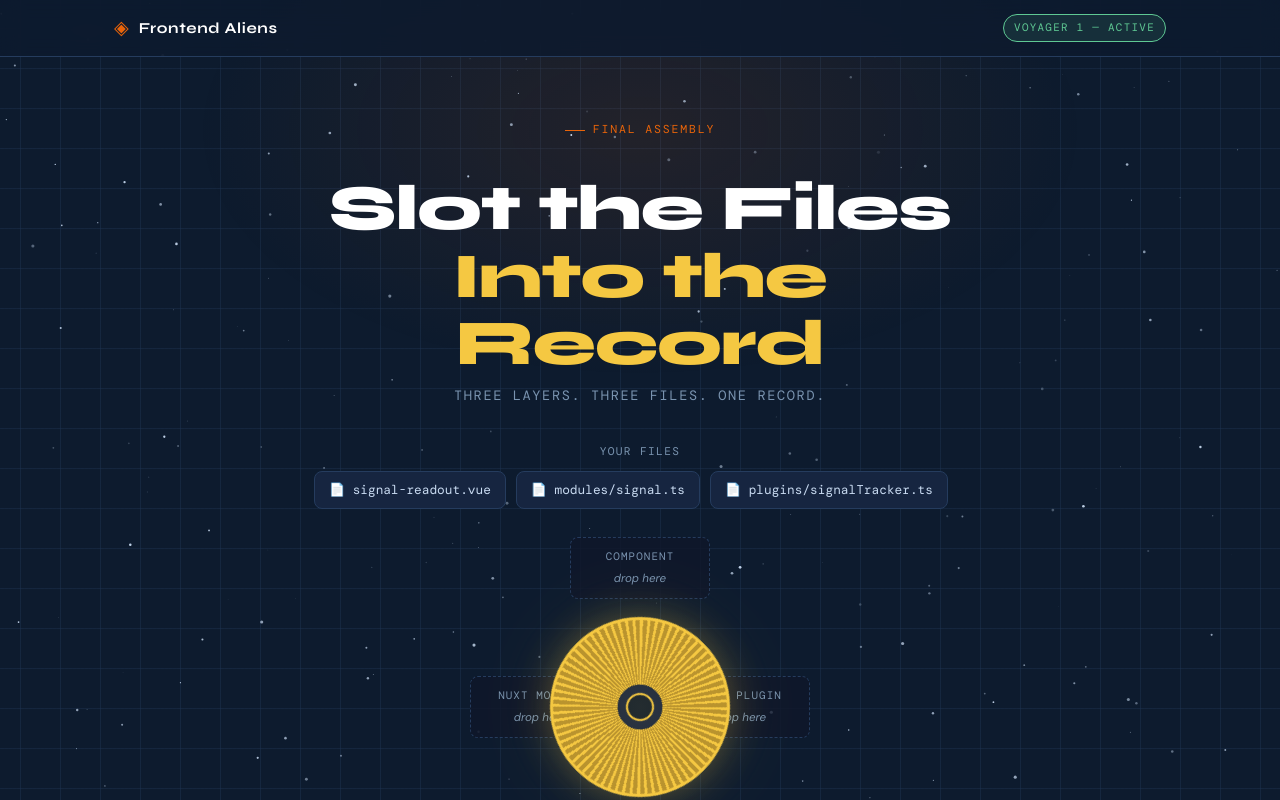
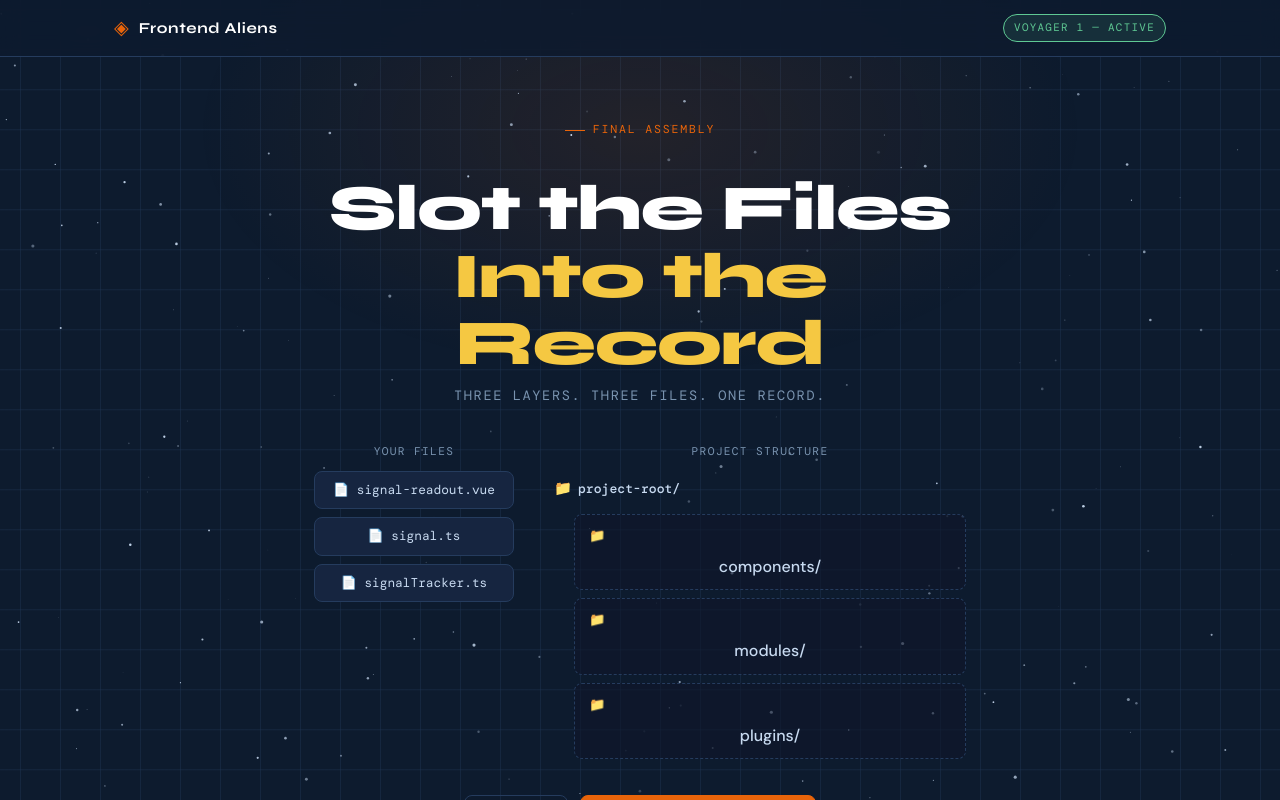
Before and after one commit to adhamelgindy/FrontendAliens, a Nuxt app: page /finale in a window 1280 px wide. Shown: the top 800 px of the page. Built offline with nearby package versions, Linux system fonts and the light colour scheme; a web font is replaced by a local one.

Commit message:
nuxt organize into folder

```diff
--- a/pages/finale.vue
+++ b/pages/finale.vue
@@ -19,10 +19,10 @@
       <!-- ── Drag puzzle ── -->
       <div class="puzzle">
 
-        <!-- File tray -->
-        <div class="puzzle__tray">
+        <!-- File tray (left) -->
+        <div class="puzzle__left">
           <div class="puzzle__tray-label font-mono">YOUR FILES</div>
-          <div class="puzzle__chips">
+          <div class="puzzle__tray">
             <div
               v-for="file in FILES"
               :key="file.id"
@@ -36,39 +36,40 @@
           </div>
         </div>
 
-        <!-- Record with drop zones -->
-        <div class="puzzle__record-area">
-          <div
-            class="puzzle__record"
-            :class="{ 'puzzle__record--solved': puzzleSolved }"
-          >
-            <div class="record" />
+        <!-- Project tree (right) -->
+        <div class="puzzle__right">
+          <div class="puzzle__tree-label font-mono">PROJECT STRUCTURE</div>
+          <div class="puzzle__tree">
+            <div class="tree-node">
+              <span class="tree-node__icon">📁</span>
+              <span class="tree-node__name">project-root/</span>
+            </div>
             <div
-              class="puzzle__record-glow"
-              :class="{ 'puzzle__record-glow--solved': puzzleSolved }"
-            />
-          </div>
-
-          <!-- Three drop zones orbiting the record -->
-          <div
-            v-for="slot in SLOTS"
-            :key="slot.id"
-            class="drop-slot"
-            :class="[
-              `drop-slot--${slot.position}`,
-              dragOver === slot.id ? 'drop-slot--over' : '',
-              slotFilled(slot.id) ? 'drop-slot--correct' : '',
-              slotWrong(slot.id) ? 'drop-slot--wrong' : '',
-            ]"
-            @dragover.prevent="dragOver = slot.id"
-            @dragleave="dragOver = null"
-            @drop="onDrop(slot.id)"
-          >
-            <span class="drop-slot__layer font-mono">{{ slot.label }}</span>
-            <span v-if="slotFilled(slot.id)" class="drop-slot__file font-mono">
-              📄 {{ getPlacedFile(slot.id)?.name }}
-            </span>
-            <span v-else class="drop-slot__empty text-muted">drop here</span>
+              v-for="folder in FOLDERS"
+              :key="folder.id"
+              class="tree-folder"
+              :class="[
+                dragOver === folder.id ? 'tree-folder--over' : '',
+                folderFilled(folder.id) ? 'tree-folder--filled' : '',
+              ]"
+              @dragover.prevent="dragOver = folder.id"
+              @dragleave="dragOver = null"
+              @drop="onDrop(folder.id)"
+            >
+              <span class="tree-folder__icon">📁</span>
+              <span class="tree-folder__name">{{ folder.name }}/</span>
+              <div v-if="getFilesInFolder(folder.id).length" class="tree-folder__contents">
+                <div
+                  v-for="file in getFilesInFolder(folder.id)"
+                  :key="file.id"
+                  class="tree-file"
+                  :class="{ 'tree-file--correct': folderCorrect(folder.id, file.id) }"
+                >
+                  <span class="tree-file__icon">📄</span>
+                  <span class="tree-file__name">{{ file.name }}</span>
+                </div>
+              </div>
+            </div>
           </div>
         </div>
 
@@ -76,7 +77,7 @@
 
       <!-- Puzzle error -->
       <div v-if="showPuzzleError" class="alert alert--error">
-        <span>Wrong layer — a file is in the wrong slot. Check which layer each file belongs to.</span>
+        <span>Wrong folder — a file is in the wrong directory. Check which folder each file belongs to.</span>
       </div>
 
       <!-- Puzzle submit -->
@@ -277,72 +278,72 @@ const videoPlaying = ref(false)
 interface PuzzleFile {
   id: string
   name: string
-  answer: string   // slot id it belongs to
+  answer: string   // folder id it belongs to
 }
 
-interface PuzzleSlot {
+interface PuzzleFolder {
   id: string
-  label: string
-  position: 'top' | 'left' | 'right'
+  name: string
 }
 
 const FILES: PuzzleFile[] = [
-  { id: 'directive', name: 'signal-readout.vue',      answer: 'component' },
-  { id: 'module',    name: 'modules/signal.ts',        answer: 'module'    },
-  { id: 'plugin',    name: 'plugins/signalTracker.ts', answer: 'plugin'    },
+  { id: 'directive', name: 'signal-readout.vue',      answer: 'components' },
+  { id: 'module',    name: 'signal.ts',               answer: 'modules'    },
+  { id: 'plugin',    name: 'signalTracker.ts',        answer: 'plugins'    },
 ]
 
-const SLOTS: PuzzleSlot[] = [
-  { id: 'component', label: 'Component',     position: 'top'   },
-  { id: 'module',    label: 'Nuxt Module',   position: 'left'  },
-  { id: 'plugin',    label: 'Nuxt Plugin',   position: 'right' },
+const FOLDERS: PuzzleFolder[] = [
+  { id: 'components', name: 'components' },
+  { id: 'modules',    name: 'modules'    },
+  { id: 'plugins',    name: 'plugins'    },
 ]
 
-const placements   = ref<Record<string, string>>({})  // slotId → fileId
+const placements   = ref<Record<string, string>>({})  // folderId → fileId (can be multiple)
 const draggedId    = ref<string | null>(null)
 const dragOver     = ref<string | null>(null)
 const puzzleSolved = ref(false)
 const showPuzzleError = ref(false)
 
-const placedCount = computed(() => Object.keys(placements.value).length)
+const placedCount = computed(() => Object.values(placements.value).filter(Boolean).length)
 
 function isPlaced(fileId: string) {
   return Object.values(placements.value).includes(fileId)
 }
 
-function slotFilled(slotId: string) {
-  return puzzleSolved.value && slotId in placements.value
+function folderFilled(folderId: string) {
+  return puzzleSolved.value && folderId in placements.value
 }
 
-function slotWrong(slotId: string) {
-  return showPuzzleError.value && slotId in placements.value &&
-    FILES.find(f => f.id === placements.value[slotId])?.answer !== slotId
+function folderCorrect(folderId: string, fileId: string) {
+  const file = FILES.find(f => f.id === fileId)
+  return file?.answer === folderId
 }
 
-function getPlacedFile(slotId: string) {
-  const fileId = placements.value[slotId]
-  return fileId ? FILES.find(f => f.id === fileId) : null
+function getFilesInFolder(folderId: string) {
+  return FILES.filter(f => placements.value[f.id] === folderId)
 }
 
 function onDragStart(fileId: string) {
   draggedId.value = fileId
 }
 
-function onDrop(slotId: string) {
+function onDrop(folderId: string) {
   dragOver.value = null
   if (!draggedId.value) return
 
-  // Remove file from any existing slot
-  for (const s in placements.value) {
-    if (placements.value[s] === draggedId.value) delete placements.value[s]
+  // Remove file from any existing folder
+  for (const fileId of Object.keys(placements.value)) {
+    if (placements.value[fileId] === folderId) {
+      delete placements.value[fileId]
+    }
   }
-  placements.value[slotId] = draggedId.value
+  placements.value[draggedId.value] = folderId
   draggedId.value = null
   showPuzzleError.value = false
 }
 
 function checkPuzzle() {
-  const allCorrect = FILES.every(f => placements.value[f.answer] === f.id)
+  const allCorrect = FILES.every(f => placements.value[f.id] === f.answer)
   if (allCorrect) {
     puzzleSolved.value = true
     showPuzzleError.value = false
@@ -488,17 +489,17 @@ onMounted(() => {
 
 .puzzle {
   width: 100%;
+  max-width: 700px;
   display: flex;
-  flex-direction: column;
-  align-items: center;
-  gap: 28px;
+  gap: 40px;
+  justify-content: space-between;
 }
 
-.puzzle__tray {
-  width: 100%;
+.puzzle__left {
   display: flex;
   flex-direction: column;
   gap: 10px;
+  flex: 0 0 auto;
 }
 
 .puzzle__tray-label {
@@ -508,10 +509,10 @@ onMounted(() => {
   color: var(--muted);
 }
 
-.puzzle__chips {
+.puzzle__tray {
   display: flex;
-  gap: 10px;
-  flex-wrap: wrap;
+  flex-direction: column;
+  gap: 8px;
 }
 
 .file-chip {
@@ -525,6 +526,7 @@ onMounted(() => {
   cursor: grab;
   transition: opacity 0.2s, border-color 0.2s;
   user-select: none;
+  min-width: 200px;
 }
 
 .file-chip:hover {
@@ -537,92 +539,115 @@ onMounted(() => {
   pointer-events: none;
 }
 
-/* Record area */
-.puzzle__record-area {
-  position: relative;
-  width: 340px;
-  height: 340px;
+.puzzle__right {
   display: flex;
-  align-items: center;
-  justify-content: center;
+  flex-direction: column;
+  gap: 10px;
+  flex: 1;
 }
 
-.puzzle__record {
-  position: relative;
-  z-index: 1;
-  display: flex;
-  align-items: center;
-  justify-content: center;
-}
-
-.puzzle__record-glow {
-  position: absolute;
-  width: 220px;
-  height: 220px;
-  border-radius: 50%;
-  background: radial-gradient(circle, rgba(245,200,66,0.1) 0%, transparent 70%);
-  pointer-events: none;
-  transition: background 0.6s;
-}
-
-.puzzle__record-glow--solved {
-  background: radial-gradient(circle, rgba(245,200,66,0.35) 0%, transparent 70%);
-  animation: pulse-glow 3s ease-in-out infinite;
-}
-
-/* Drop slots positioned around the record */
-.drop-slot {
-  position: absolute;
-  display: flex;
-  flex-direction: column;
-  align-items: center;
-  gap: 4px;
-  padding: 10px 14px;
-  min-width: 140px;
-  background: rgba(15,23,42,0.8);
-  border: 1px dashed var(--border);
-  border-radius: var(--radius);
-  font-size: 0.75rem;
-  text-align: center;
-  transition: border-color 0.2s, background 0.2s;
-}
-
-.drop-slot--top    { top: 0;    left: 50%; transform: translateX(-50%); }
-.drop-slot--left   { left: 0;   top: 50%;  transform: translateY(-50%); }
-.drop-slot--right  { right: 0;  top: 50%;  transform: translateY(-50%); }
-
-.drop-slot--over {
-  border-color: var(--gold);
-  background: rgba(245,200,66,0.08);
-}
-
-.drop-slot--correct {
-  border-color: var(--success);
-  border-style: solid;
-  background: rgba(34,197,94,0.08);
-}
-
-.drop-slot--wrong {
-  border-color: #e85a4a;
-  border-style: solid;
-  background: rgba(232,90,74,0.08);
-}
-
-.drop-slot__layer {
-  font-size: 0.68rem;
-  letter-spacing: 0.1em;
+.puzzle__tree-label {
+  font-size: 0.7rem;
+  letter-spacing: 0.12em;
   text-transform: uppercase;
   color: var(--muted);
 }
 
-.drop-slot__file {
-  font-size: 0.72rem;
-  color: var(--green);
+.puzzle__tree {
+  display: flex;
+  flex-direction: column;
+  gap: 8px;
 }
 
-.drop-slot__empty {
-  font-size: 0.72rem;
-  font-style: italic;
+.tree-node {
+  display: flex;
+  gap: 6px;
+  align-items: center;
+  font-size: 0.82rem;
+  color: var(--text);
+  font-family: var(--mono);
+  padding: 6px 0;
+}
+
+.tree-node__icon {
+  font-size: 0.9rem;
+}
+
+.tree-node__name {
+  font-weight: 500;
+}
+
+.tree-folder {
+  display: flex;
+  flex-direction: column;
+  gap: 8px;
+  padding: 10px 14px;
+  margin-left: 20px;
+  background: rgba(15, 23, 42, 0.6);
+  border: 1px dashed var(--border);
+  border-radius: var(--radius);
+  transition: border-color 0.2s, background 0.2s;
+  min-height: 40px;
+}
+
+.tree-folder--over {
+  border-color: var(--gold);
+  background: rgba(245, 200, 66, 0.08);
+}
+
+.tree-folder--filled {
+  border-color: var(--success);
+  border-style: solid;
+  background: rgba(34, 197, 94, 0.08);
+}
+
+.tree-folder > :first-child {
+  display: flex;
+  gap: 6px;
+  align-items: center;
+  font-size: 0.82rem;
+  font-family: var(--mono);
+  color: var(--text);
+}
+
+.tree-folder__icon {
+  font-size: 0.9rem;
+}
+
+.tree-folder__name {
+  font-weight: 500;
+}
+
+.tree-folder__contents {
+  display: flex;
+  flex-direction: column;
+  gap: 6px;
+  margin-top: 4px;
+}
+
+.tree-file {
+  display: flex;
+  gap: 6px;
+  align-items: center;
+  font-size: 0.75rem;
+  font-family: var(--mono);
+  color: var(--muted);
+  padding: 4px 8px;
+  background: rgba(0, 0, 0, 0.2);
+  border-radius: 4px;
+}
+
+.tree-file--correct {
+  color: var(--green);
+  background: rgba(34, 197, 94, 0.12);
+}
+
+.tree-file__icon {
+  font-size: 0.75rem;
+}
+
+.tree-file__name {
+  word-break: break-all;
 }
 
 .puzzle__actions {
```
